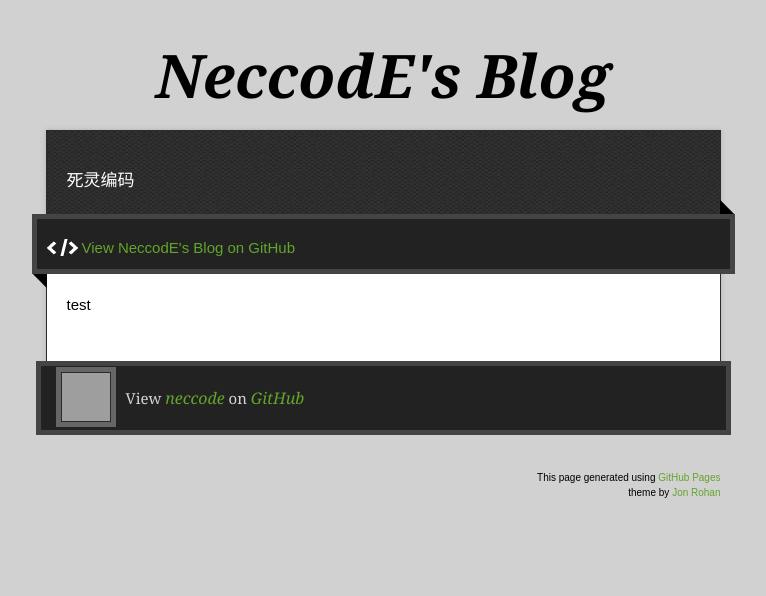
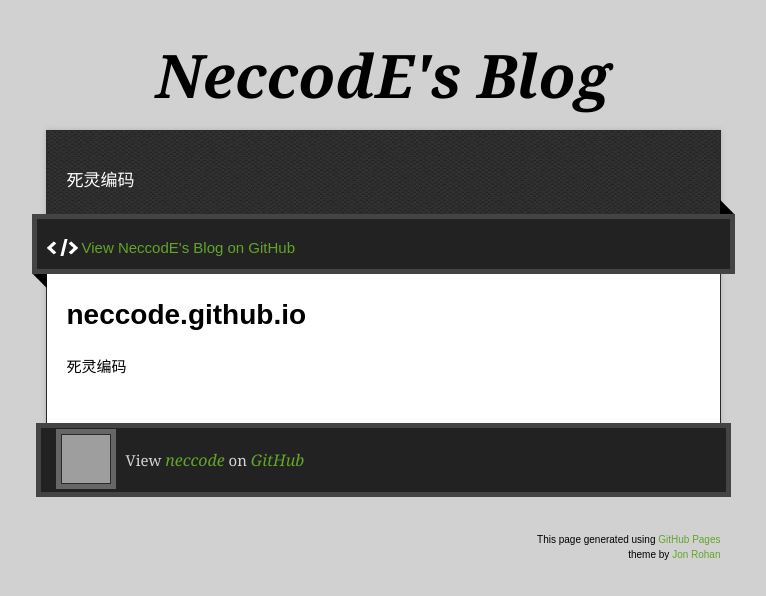
Before and after one commit to neccode/neccode.github.io, a plain HTML site: page index.html in a window 1280 px wide. Shown: the whole page, without its empty margins (257-1023 px from the left). Drawn offline with nearby package versions, Linux system fonts and the light colour scheme; grey boxes are pictures that could not be loaded.

Commit message:
Replace master branch with page content via GitHub

```diff
--- a/index.html
+++ b/index.html
@@ -34,7 +34,10 @@
         <span class="blc"></span><span class="trc"></span>
         </div>
         <article class="markdown-body">
-          <p>test</p>
+          <h1>
+<a id="neccodegithubio" class="anchor" href="#neccodegithubio" aria-hidden="true"><span class="octicon octicon-link"></span></a>neccode.github.io</h1>
+
+<p>死灵编码</p>
         </article>
       </div>
     </div>
--- a/params.json
+++ b/params.json
@@ -1 +1 @@
-{"name":"NeccodE's Blog","tagline":"死灵编码","body":"test","google":"","note":"Don't delete this file! It's used internally to help with page regeneration."}
+{"name":"NeccodE's Blog","tagline":"死灵编码","body":"# neccode.github.io\r\n死灵编码\r\n","google":"","note":"Don't delete this file! It's used internally to help with page regeneration."}
```
